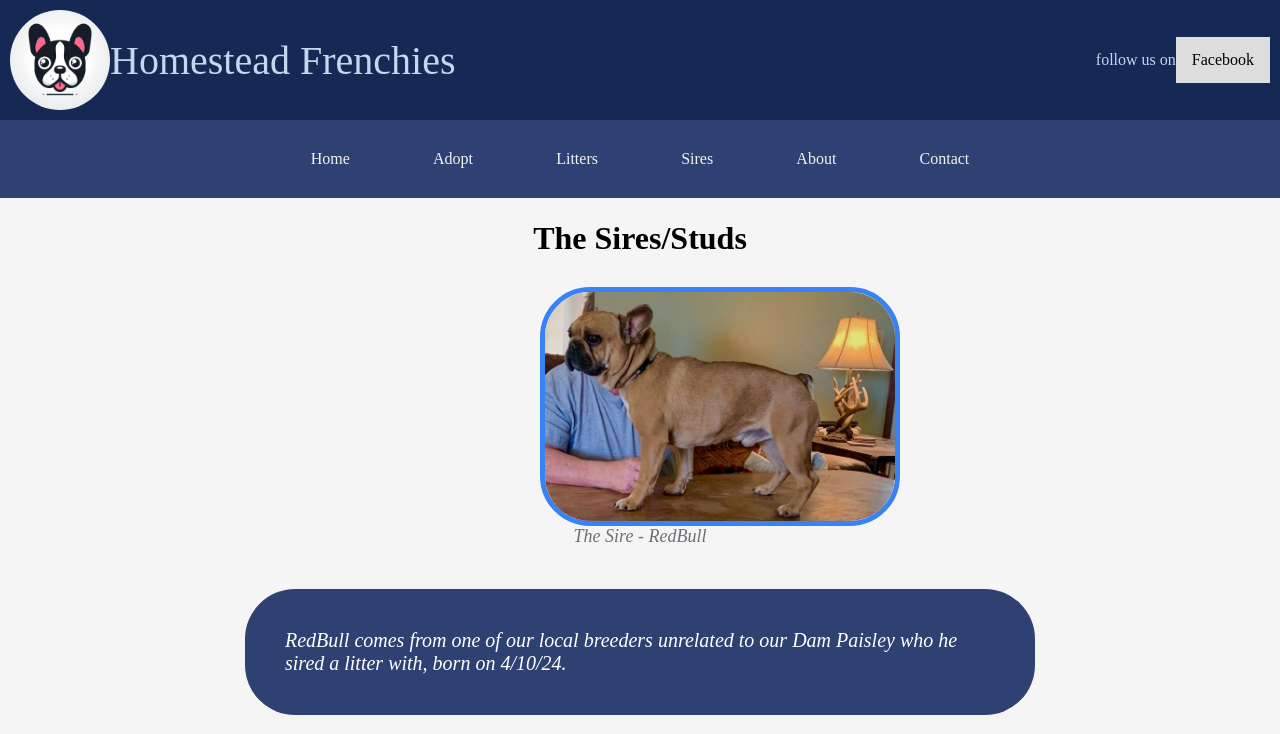
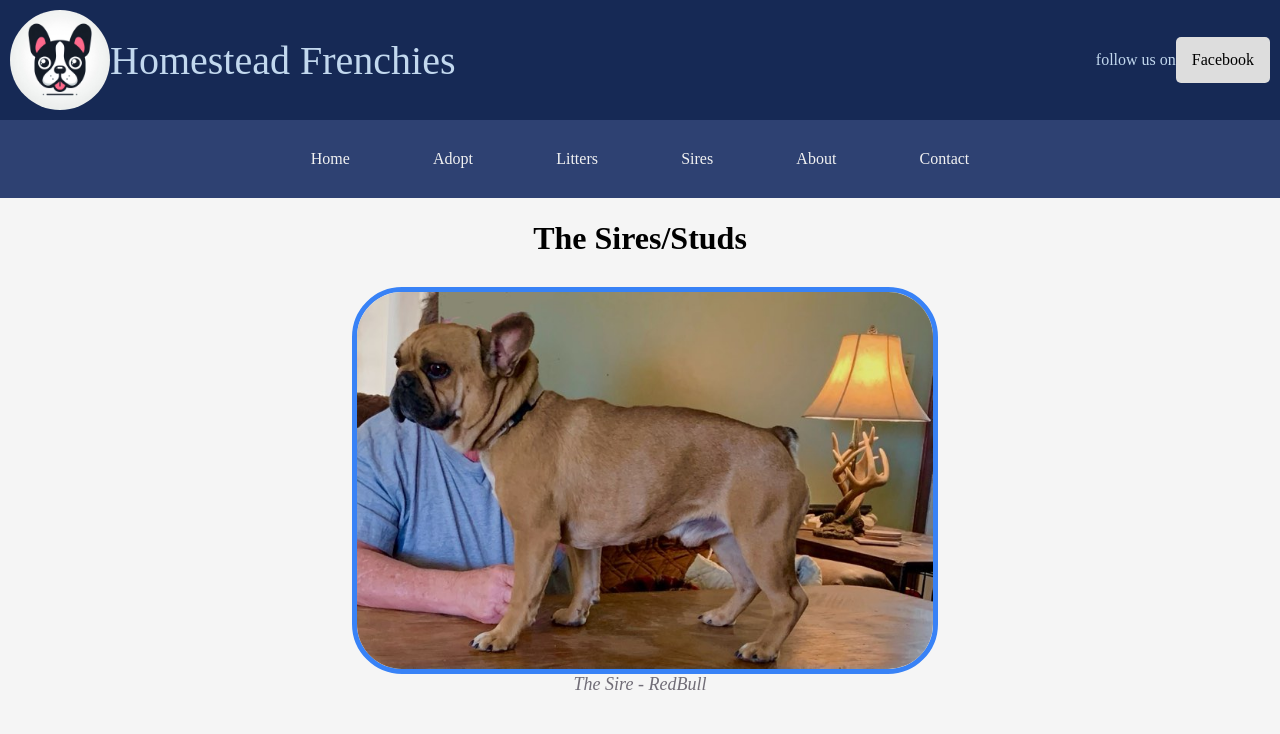
Before and after one commit to ToasterExpress/Homestead-Frenchies, a plain HTML site: page studs.html in a window 1280 px wide. In both pictures the pointer is over the link "Facebook". Shown: the top 734 px of the page. Drawn offline with Linux system fonts and the light colour scheme; a web font is replaced by a local one.

Commit message:
Fixed Sire's alignment issue Added transitions to background color change for nav color on hover Added style to move sibling text when hover on litter page

```diff
--- a/styles/style.css
+++ b/styles/style.css
@@ -40,6 +40,9 @@ a {
 .navbar a:hover {
   background: #ddd;
   color: black;
+  border-radius: 5px;
+  transition: background-color 0.3s ease;
+  transition: color 0.3s ease;
 }
 
 .header-logo {
@@ -270,6 +273,7 @@ h2 {
   margin: 10px;
   flex-wrap: wrap;
   gap: 52px;
+  width:50%;
 }
 
 .body-container {
@@ -305,11 +309,16 @@ h2 {
 
 .image-link:hover {
   transform: scale(1.2);
-  margin-bottom: 15px;
+}
+
+.image-link:hover ~.text-image{ /* ~ indicates sibling select for elements */
+  position:relative;            /* inside the same tag group */
+  top:15px; /* top adds distance from original top distance down by x pixels*/
+  font-weight: bold;
 }
 
 .sires {
-  width: 350px;
+  width: 100%;
 }
 
 .container-age {
@@ -320,7 +329,7 @@ h2 {
 
 
 .info {
-  max-width: 200px;
+  max-width: 90%;
   text-align: center;
 }
 
```
